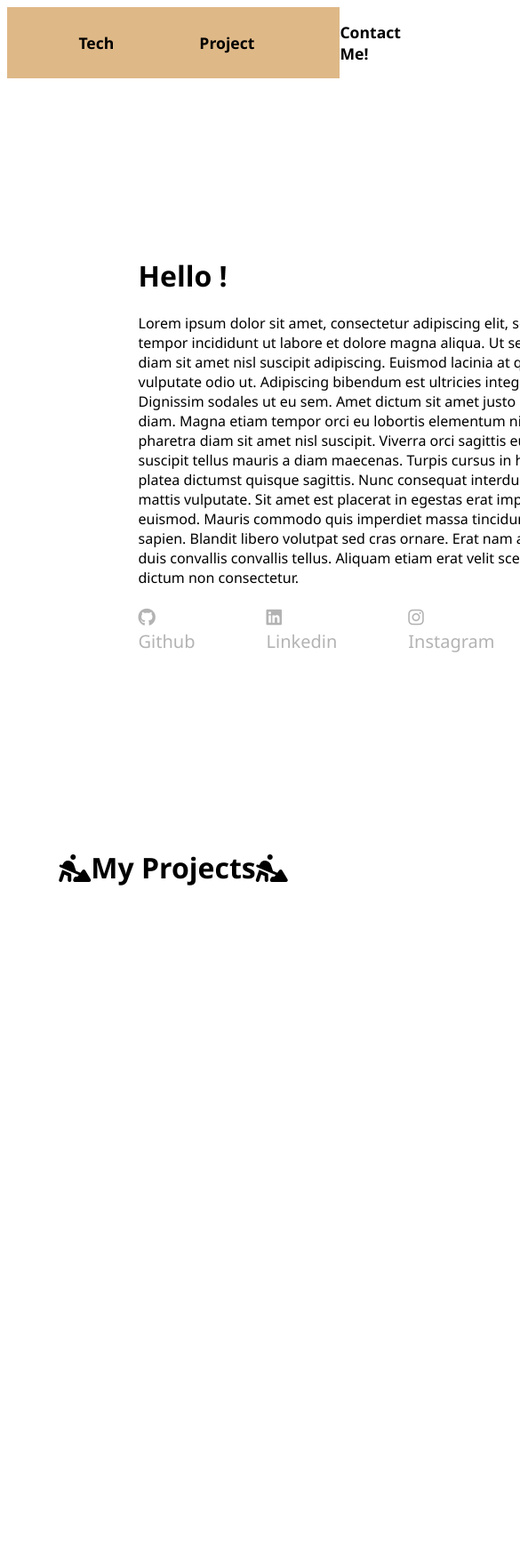
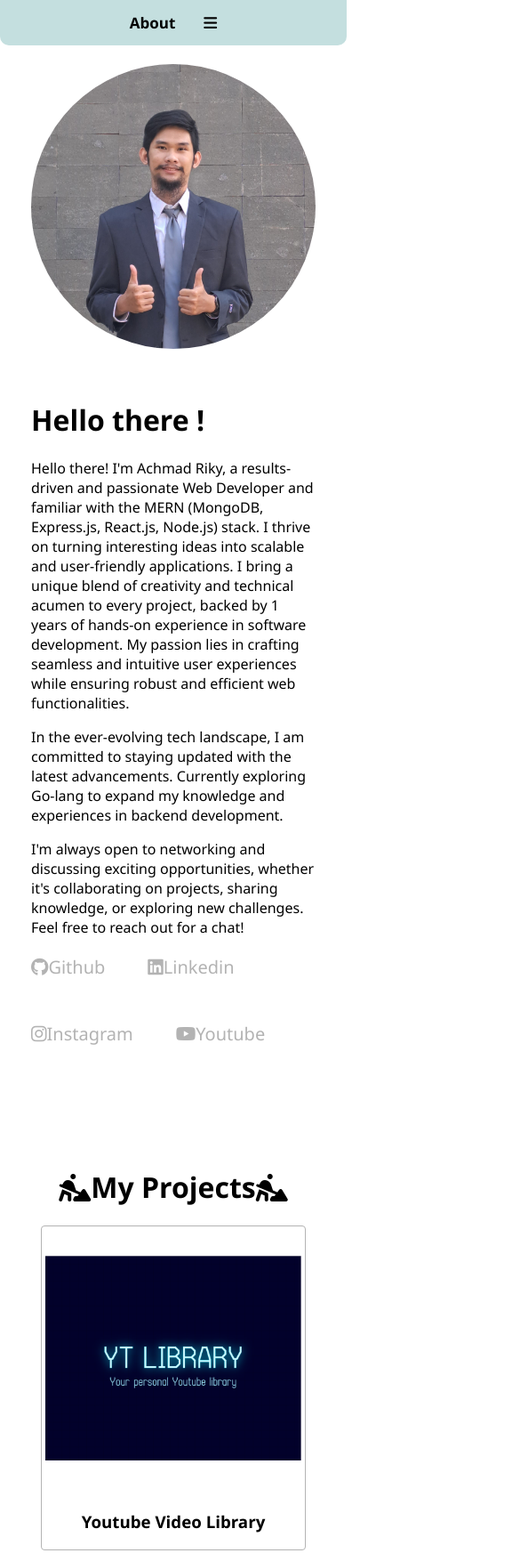
Before and after one commit to engkih/personal-page, a plain HTML site: page index.html in a window 390 px wide. Shown: the top 1745 px of the page at 89% size, 585 px wide, since content can reach past the window. Drawn offline with Linux system fonts and the light colour scheme.

Commit message:
add tech section and polising

```diff
--- a/index.css
+++ b/index.css
@@ -5,30 +5,83 @@ body {
     align-items: center;
 }
 
-header {
-    background-color: burlywood;
+.topnav {
+    background-color: #C4DFDF;
+    overflow: hidden;
+    justify-content: center;
+    align-items: center;
+    text-align: center;
     width: 100%;
-    padding: 0;
-    margin: auto;
+    max-width: 90rem;
+    display: flex;
+    flex-direction: row;
+    position: fixed;
+    top: 0;
+    border-radius: 0 0 10px 10px;
 }
 
-.menu {
-    display: flex;
+.topnav a {
+    float: left;
+    display: block;
+    color: black;
+    text-align: center;
+    padding: 14px 16px;
+    text-decoration: none;
+    font-size: 17px;
+    font-weight: bold;
     align-items: center;
-    list-style-type: none;
-    padding: 0;
     justify-content: center;
-    gap: 6rem;
+    transition: all 0.25s ease-in-out;
 }
 
-.menu a {
-    text-decoration: none;
-    font-weight: bold;
+.topnav a:hover {
+    background-color: #ddd;
     color: black;
-    font-size: 1.1em;
+}
+
+.topnav .icon {
+    display: none;
+}
+
+@media screen and (max-width: 600px) {
+    .topnav a:not(:first-child) {
+        display: none;
+    }
+
+    .topnav a.icon {
+        float: right;
+        display: block;
+    }
+
+    .profile-wrapper {
+        padding: 4rem 0;
+    }
+}
+
+@media screen and (max-width: 600px) {
+    .topnav.responsive {
+        position: relative;
+        display: flex;
+        flex-direction: column;
+        position: fixed;
+        top: 0;
+    }
+
+    .topnav.responsive a.icon {
+        position: absolute;
+        right: 0;
+        top: 0;
+    }
+
+    .topnav.responsive a {
+        float: none;
+        display: block;
+        text-align: left;
+    }
 }
 
 
+/* Body Section */
 main {
     padding-left: 3rem;
     padding-right: 3rem;
@@ -40,11 +93,21 @@ main {
 }
 
 .profile-wrapper {
-    height: 100vh;
+    min-height: 100vh;
+    width: 100%;
     display: flex;
     flex-direction: row;
-    gap: 10rem;
+    flex-wrap: wrap;
+    gap: 2rem;
     align-items: center;
+    justify-content: center;
+}
+
+.profilepic-wrapper {
+    text-align: center;
+    align-items: center;
+    justify-content: center;
+    margin: auto;
 }
 
 .profilepic-wrapper img {
@@ -54,11 +117,16 @@ main {
     object-fit: cover;
 }
 
+.about-text {
+    max-width: 50rem;
+}
+
 .social-list {
     display: flex;
     flex-direction: row;
+    flex-wrap: wrap;
     list-style-type: none;
-    gap: 5rem;
+    gap: 3rem;
     font-size: 1.25em;
     padding: 0;
 }
@@ -70,8 +138,41 @@ main {
 
 .social-list a:hover {
     color: black;
+    transition: all 0.25s ease-in-out;
 }
 
 .project-wrapper {
-    height: 100vh;
+    min-height: 100vh;
+    width: 100%;
+    text-align: center;
+    padding: 2rem 0;
 }
+
+.grid-container {
+    display: flex;
+    flex-direction: row;
+    flex-wrap: wrap;
+    gap: 5rem;
+    justify-content: center;
+}
+
+.grid-item {
+    border: 1px solid #b3b3b3;
+    border-radius: 0.25rem;
+    display: flex;
+    flex-direction: column;
+}
+
+.grid-item img {
+    height: 18rem;
+    width: 18rem;
+    object-fit: contain;
+    padding: 0.25rem;
+}
+
+.tech-wrapper {
+    min-height: 100vh;
+    width: 100%;
+    text-align: center;
+    padding: 2rem 0;
+}
--- a/index.html
+++ b/index.html
@@ -11,60 +11,101 @@
 </head>
 
 <body>
-    <header>
-        <nav>
-            <ul class="menu">
-                <li><a href="">About</a></li>
-                <li><a href="">Tech</a></li>
-                <li><a href="">Project</a></li>
-                <li><a href="">Contact Me!</a></li>
-            </ul>
-        </nav>
-    </header>
+
+    <nav class="topnav" id="myTopnav">
+        <a href="#about" class="active">About</a>
+        <a href="#projects">Projects</a>
+        <a href="#techs">Techs</a>
+        <a href="javascript:void(0);" class="icon" onclick="myFunction()">
+            <i class="fa fa-bars"></i>
+        </a>
+    </nav>
+
     <main>
-        <div class="profile-wrapper">
+        <div class="profile-wrapper" id="about">
             <div class="profilepic-wrapper">
-                <img src="./public/profile-pic.jpg" alt="Achmad Riky Photo">
+                <img src="./public/profile-pic3.png" alt="Achmad Riky Photo">
             </div>
             <div class="about-text">
                 <div>
-                    <h1>Hello !</h1>
-                    <p>Lorem ipsum dolor sit amet, consectetur adipiscing elit, sed do eiusmod tempor incididunt ut
-                        labore
-                        et dolore magna aliqua. Ut sem nulla pharetra diam sit amet nisl suscipit adipiscing. Euismod
-                        lacinia at quis risus sed vulputate odio ut. Adipiscing bibendum est ultricies integer quis.
-                        Dignissim sodales ut eu sem. Amet dictum sit amet justo donec enim diam. Magna etiam tempor orci
-                        eu
-                        lobortis elementum nibh. Nulla pharetra diam sit amet nisl suscipit. Viverra orci sagittis eu
-                        volutpat. Vitae suscipit tellus mauris a diam maecenas. Turpis cursus in hac habitasse platea
-                        dictumst quisque sagittis. Nunc consequat interdum varius sit amet mattis vulputate. Sit amet
-                        est
-                        placerat in egestas erat imperdiet sed euismod. Mauris commodo quis imperdiet massa tincidunt
-                        nunc
-                        pulvinar sapien. Blandit libero volutpat sed cras ornare. Erat nam at lectus urna duis convallis
-                        convallis tellus. Aliquam etiam erat velit scelerisque in dictum non consectetur.</p>
+                    <h1>Hello there !</h1>
+                    <p>Hello there! I'm Achmad Riky, a results-driven and passionate Web Developer and familiar with the
+                        MERN (MongoDB, Express.js, React.js, Node.js) stack. I thrive on turning interesting ideas into
+                        scalable and user-friendly applications. I bring a unique blend of creativity and technical
+                        acumen to every project, backed by 1 years of hands-on experience in software development. My
+                        passion lies in crafting seamless and intuitive user experiences while ensuring robust and
+                        efficient web functionalities.</p>
+                    <p>In the ever-evolving tech landscape, I am committed to staying updated with the latest
+                        advancements. Currently exploring Go-lang to expand my knowledge and experiences in backend
+                        development.</p>
+                    <p>I'm always open to networking and discussing exciting opportunities, whether it's
+                        collaborating on projects, sharing knowledge, or exploring new challenges. Feel free to reach
+                        out for a chat!</p>
                 </div>
                 <div class="social-wrapper">
                     <ul class="social-list">
-                        <li style="color: #b3b3b3"><a href=""><span class="fa-brands fa-github"></span>Github</a></li>
-                        <li><a href=""><span class="fa-brands fa-linkedin"></span>Linkedin</a></li>
-                        <li><a href=""><span class="fa-brands fa-instagram"></span>Instagram</a></li>
-                        <li><a href=""><span class="fa-brands fa-youtube"></span>Youtube</a></li>
+                        <li><a href="https://github.com/engkih" target="_blank"><span
+                                    class="fa-brands fa-github"></span>Github</a></li>
+                        <li><a href="https://www.linkedin.com/in/arikya/" target="_blank"><span
+                                    class="fa-brands fa-linkedin"></span>Linkedin</a></li>
+                        <li><a href="https://www.instagram.com/rikya04/" target="_blank"><span
+                                    class="fa-brands fa-instagram"></span>Instagram</a></li>
+                        <li><a href="https://www.youtube.com/channel/UCSrssQG_eFMfi92cKBn7Zcw" target="_blank"><span
+                                    class="fa-brands fa-youtube"></span>Youtube</a></li>
                     </ul>
 
                 </div>
             </div>
         </div>
-        <div class="project-wrapper">
-            <div class="title-wrapper">
-                <h1><span class="fa-solid fa-person-digging"> </span>My Projects<span class="fa-solid fa-person-digging"> </span></h1>
+        <div class="project-wrapper" id="projects">
+            <div class="project-title">
+                <h1><span class="fa-solid fa-person-digging"> </span>My Projects<span
+                        class="fa-solid fa-person-digging"> </span></h1>
             </div>
-            <div class="grid-wrapper">
-
+            <div class="grid-container">
+                <div class="grid-item"><a href="https://ytlib.rikya.my.id/" target="_blank"><img
+                            src="./public/ytlib-logo.PNG" alt="YT Library Logo"></a>
+                    <h3>Youtube Video Library</h3>
+                </div>
+            </div>
+        </div>
+        <div class="tech-wrapper" id="techs">
+            <div class="tech-title">
+                <h1>I Am familiar with</h1>
+            </div>
+            <div class="grid-container">
+                <div class="grid-item"><img src="./public/javascript.png" alt="Javascript Logo">
+                    <h3>Javascript</h3>
+                </div>
+                <div class="grid-item"><img src="./public/nodejs.svg" alt="NodeJS Logo">
+                    <h3>NodeJS</h3>
+                </div>
+                <div class="grid-item"><img src="./public/reactjs.svg" alt="ReactJS Logo">
+                    <h3>ReactJS</h3>
+                </div>
+                <div class="grid-item"><img src="./public/expressjs.svg" alt="ExpressJS Logo">
+                    <h3>ExpressJS</h3>
+                </div>
+                <div class="grid-item"><img src="./public/mongodb.png" alt="MonoDB Logo">
+                    <h3>MongoDB</h3>
+                </div>
+                <div class="grid-item"><img src="./public/tailwind.svg" alt="Tailwind Logo">
+                    <h3>Tailwind</h3>
+                </div>
             </div>
         </div>
     </main>
     <footer></footer>
+    <script>
+        function myFunction() {
+            var x = document.getElementById("myTopnav");
+            if (x.className === "topnav") {
+                x.className += " responsive";
+            } else {
+                x.className = "topnav";
+            }
+        }
+    </script>
 
 </body>
 
--- a/index.js
+++ b/index.js
@@ -0,0 +1,8 @@
+function myFunction() {
+    var x = document.getElementById("myTopnav");
+    if (x.className === "topnav") {
+        x.className += " responsive";
+    } else {
+        x.className = "topnav";
+    }
+}
```
Also changed, not shown: public/expressjs.svg (added), public/javascript.png (added), public/mongodb.png (added), public/nodejs.svg (added), public/profile-pic3.png (added), public/reactjs.svg (added), public/tailwind.svg (added), public/ytlib-logo.PNG (added).
